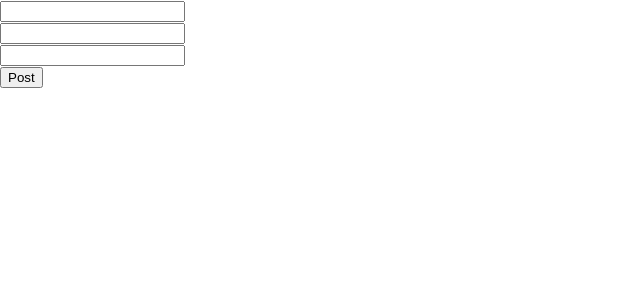
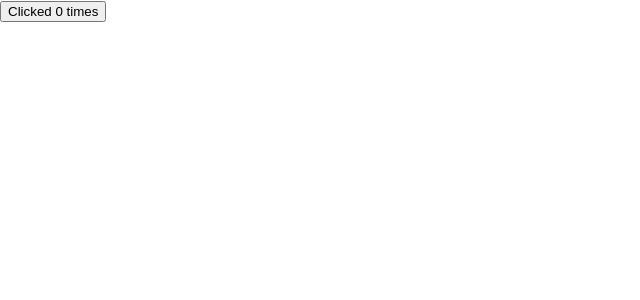
Before and after one commit to thepreakerebi/react-practice, a React (Create React App) app: page / in a window 1280 px wide. Shown: the top 300 px of the page, without its empty margins (0-640 px from the left). Built offline with nearby package versions, Linux system fonts and the light colour scheme.

Commit message:
useState hook

```diff
--- a/src/App.js
+++ b/src/App.js
@@ -1,13 +1,19 @@
 // import PostsList from "./components/PostsList";
 
-import PostForm from "./components/PostForm";
+import HookCounter from "./components/HookCounter";
+
+// import ClassCounter from "./components/ClassCounter";
+
+// import PostForm from "./components/PostForm";
 
 
 function App() {
   return (
     <div className="App">
       {/* <PostsList /> */}
-      <PostForm />
+      {/* <PostForm /> */}
+      {/* <ClassCounter /> */}
+      <HookCounter />
     </div>
   );
 }
--- /dev/null
+++ b/src/components/ClassCounter.js
@@ -0,0 +1,30 @@
+import React, { Component } from 'react'
+
+class ClassCounter extends Component {
+
+    constructor(props) {
+      super(props)
+
+      this.state = {
+         count: 0
+      }
+    }
+
+    incrementCount = () => {
+        this.setState({
+            count: this.state.count + 1
+        })
+    }
+
+  render() {
+    const {count} = this.state;
+
+    return (
+      <div>
+        <button onClick={this.incrementCount}>Click {count} times</button>
+      </div>
+    )
+  }
+}
+
+export default ClassCounter
--- /dev/null
+++ b/src/components/HookCounter.js
@@ -0,0 +1,18 @@
+import React, { useState } from 'react'
+
+const HookCounter = () => {
+
+    const [count, setCount] = useState(0);
+
+    const incrementCount = () => {
+        setCount(count + 1);
+    }
+
+  return (
+    <div>
+      <button onClick={incrementCount}>Clicked {count} times</button>
+    </div>
+  )
+}
+
+export default HookCounter
```
